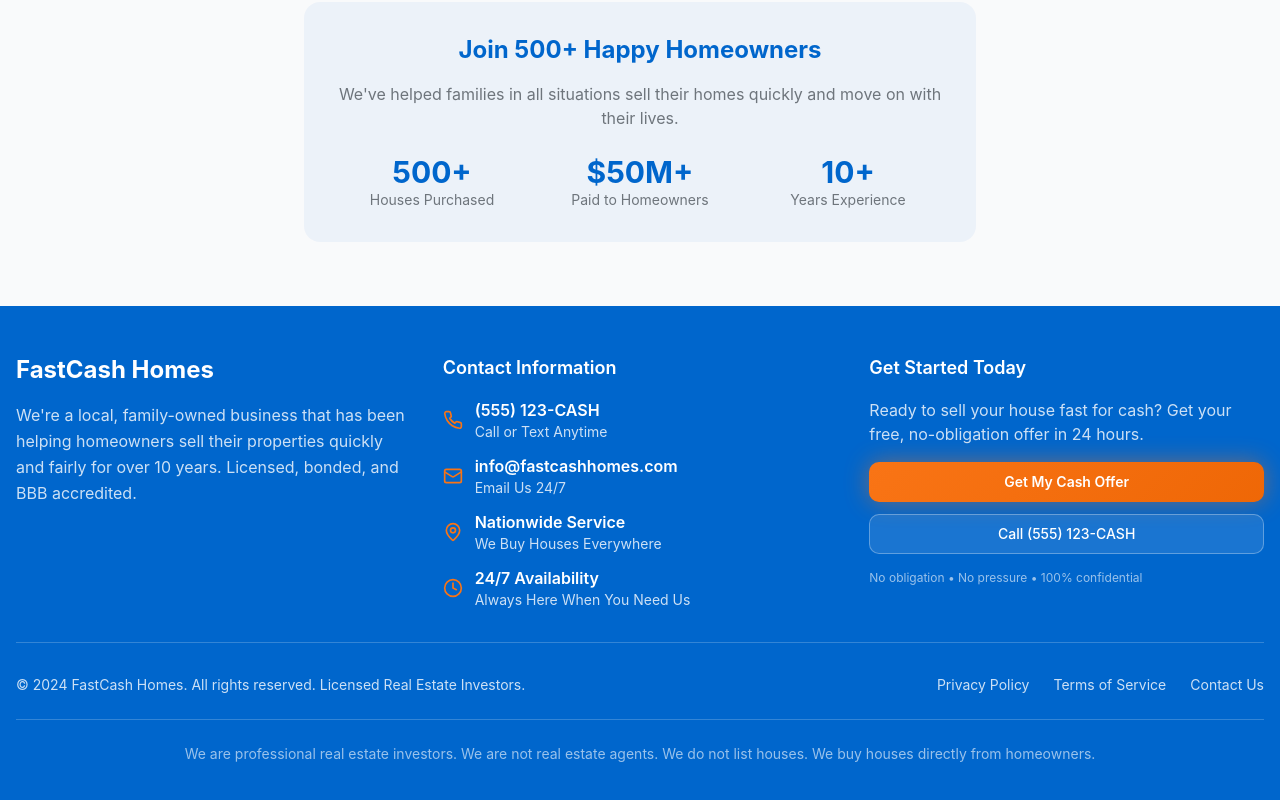
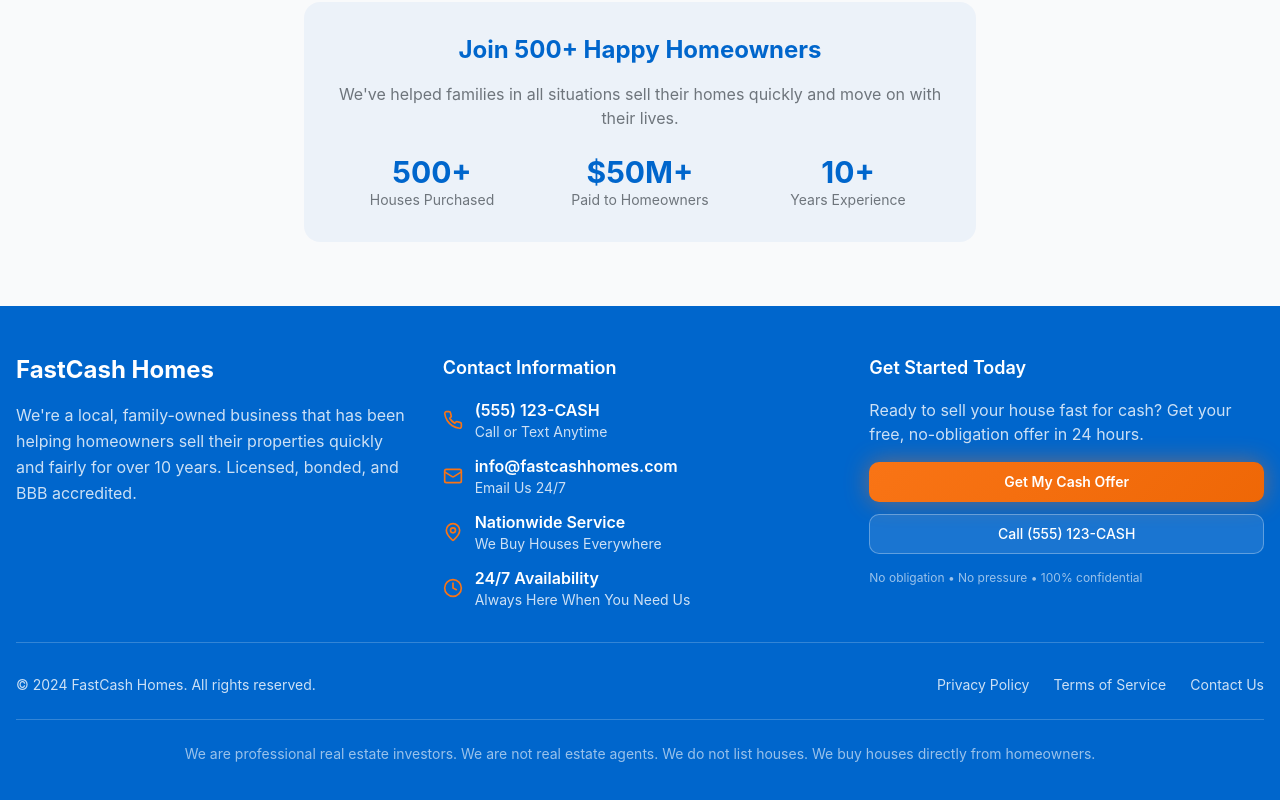
Before and after one commit to wilsonaustin10/house-offer-automator, a React (Vite) app: page / in a window 1280 px wide. Shown: the part 2593-3393 px from the top of the page. Built offline with nearby package versions, Linux system fonts and the light colour scheme; the HTML template or start-up script is replaced by a standard one.

Commit message:
Remove "Licensed Real Estate Investors"

```diff
--- a/src/components/Footer.tsx
+++ b/src/components/Footer.tsx
@@ -85,7 +85,7 @@ const Footer = () => {
         <div className="border-t border-primary-foreground/20 mt-8 pt-8">
           <div className="flex flex-col md:flex-row justify-between items-center space-y-4 md:space-y-0">
             <div className="text-sm text-primary-foreground/80">
-              © 2024 FastCash Homes. All rights reserved. Licensed Real Estate Investors.
+              © 2024 FastCash Homes. All rights reserved.
             </div>
 
             <div className="flex space-x-6 text-sm">
```
